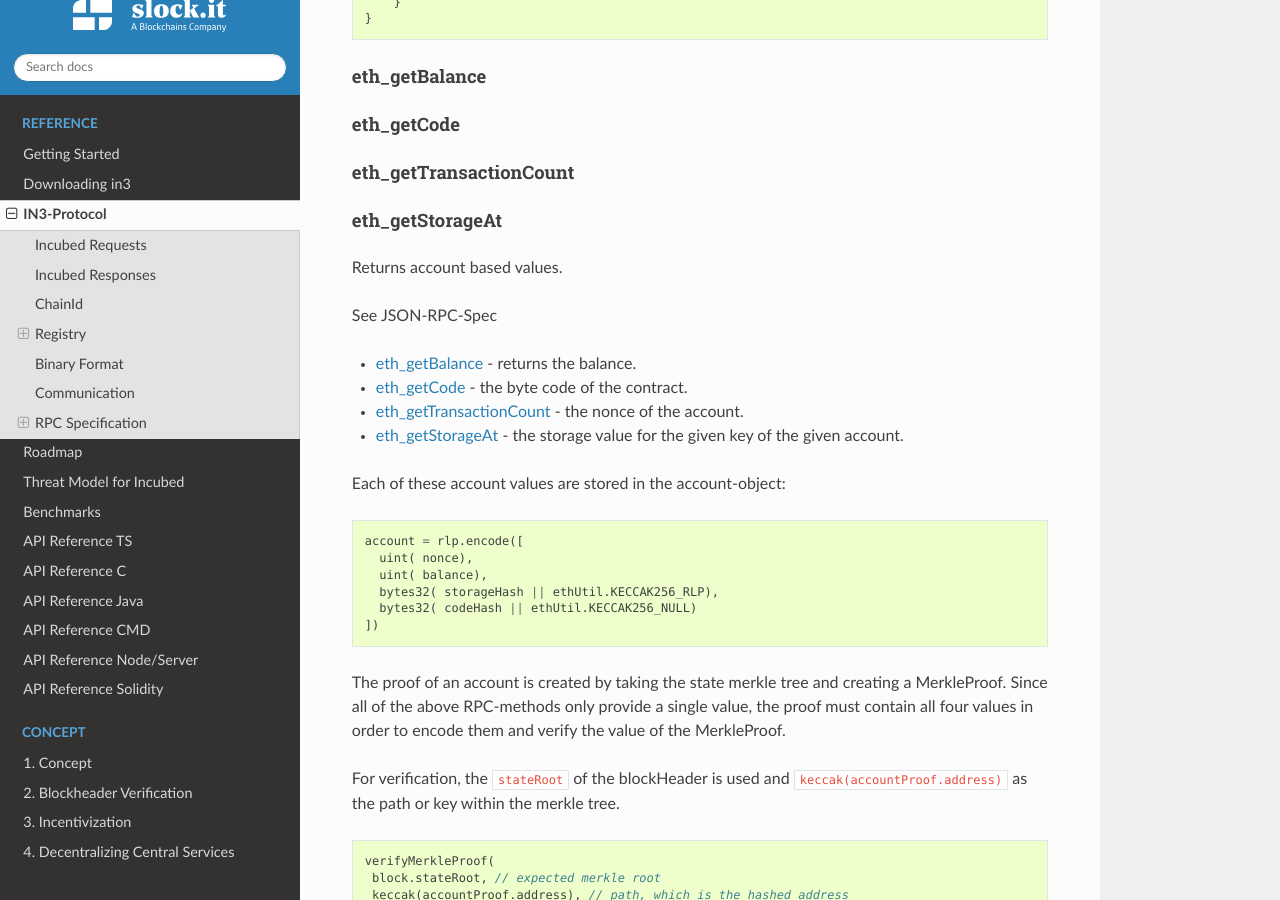
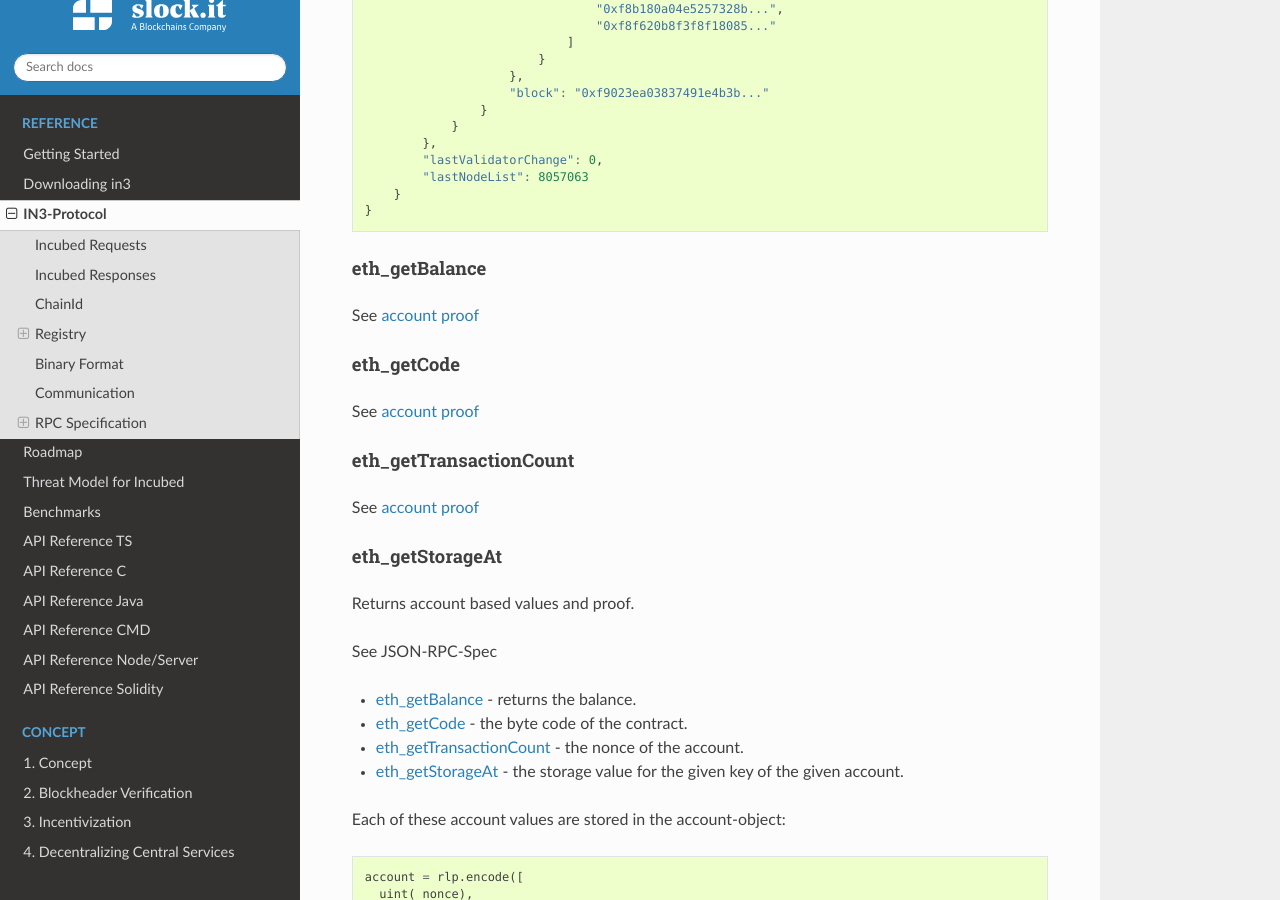
Before and after one commit to blockchainsllc/in3-docs, a Sphinx documentation site: the page built from docs/spec.md, in a window 1280 px wide and 900 px high, scrolled down 30767 px. Built offline with Sphinx 7.4.7 and the Read the Docs theme 2.0.0, drawn with Linux system fonts in a browser that asks for light colours; some of the changed text lies outside the part shown.

Commit message:
fixed rpc-spec

````diff
--- a/docs/spec.md
+++ b/docs/spec.md
@@ -742,9 +742,12 @@ See [eth_blockNumber](https://github.com/ethereum/wiki/wiki/JSON-RPC#eth_blockNu
 No proof returned, since there is none, but the client should verify the result by comparing it to the current blocks returned from others. With the `blockTime` from the chainspec, including a tolerance, the current blocknumber may be checked if in the proposed range.
 
 #### eth_getBlockByNumber
+
+See [block based proof](#eth-getblockbyhash)
+
 #### eth_getBlockByHash
 
-Return the block data.
+Return the block data and proof.
 
 See JSON-RPC-Spec
 - [eth_getBlockByNumber](https://github.com/ethereum/wiki/wiki/JSON-RPC#eth_getBlockByNumber) - find block by number.
@@ -865,8 +868,17 @@ Response:
 
 
 #### eth_getBlockTransactionCountByHash
+
+See [transaction count proof](#eth-getunclecountbyblocknumber)
+
 #### eth_getBlockTransactionCountByNumber
+
+See [transaction count proof](#eth-getunclecountbyblocknumber)
+
 #### eth_getUncleCountByBlockHash
+
+See [count proof](#eth-getunclecountbyblocknumber)
+
 #### eth_getUncleCountByBlockNumber
 
 return the number of transactions or uncles.
@@ -1313,11 +1325,20 @@ Response:
 
 
 #### eth_getBalance
+
+See [account proof](#eth-getstorageat)
+
 #### eth_getCode
+
+See [account proof](#eth-getstorageat)
+
 #### eth_getTransactionCount
+
+See [account proof](#eth-getstorageat)
+
 #### eth_getStorageAt
 
-Returns account based values.
+Returns account based values and proof.
 
 See JSON-RPC-Spec
 - [eth_getBalance](https://github.com/ethereum/wiki/wiki/JSON-RPC#eth_getBalance) - returns the balance.
@@ -1495,6 +1516,9 @@ Response:
 ```
 
 #### eth_estimateGas
+
+See [call proof](#eth-call)
+
 #### eth_call
 
 calls a function of a contract (or simply executes the evm opcodes).
````
